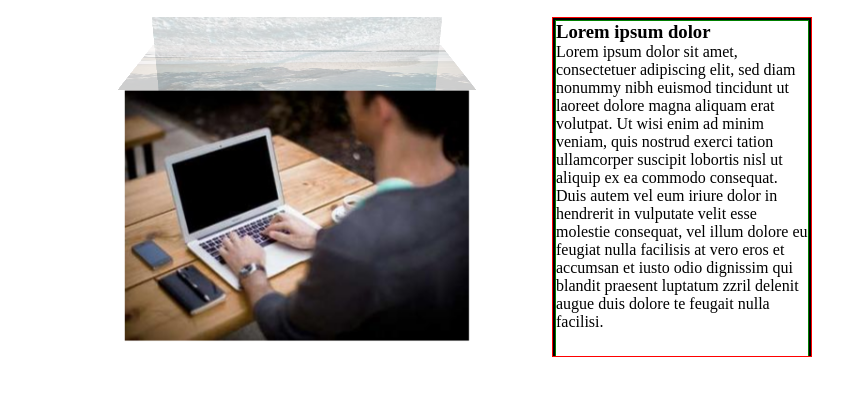
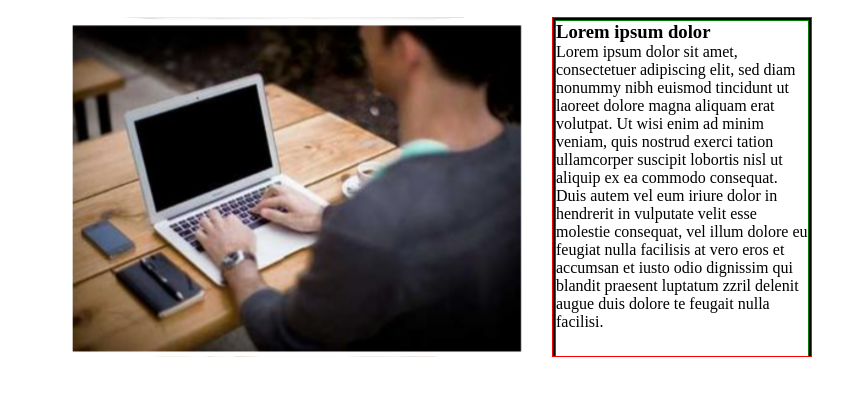
Before and after one commit to boskoa/gatsby-blog, a Gatsby site: page /roller in a window 1280 px wide. Shown: the part 165-560 px from the top of the page, without its empty margins (208-1071 px from the left). Built offline with nearby package versions, Linux system fonts and the light colour scheme; Gatsby itself is replaced by a stand-in of ours.

Commit message:
Finishing Roller

```diff
--- a/src/pages/roller.js
+++ b/src/pages/roller.js
@@ -7,7 +7,6 @@ import { useRef } from "react";
 import { graphql } from "gatsby";
 import { GatsbyImage, getImage } from "gatsby-plugin-image";
 
-const LENGTH = 130;
 const IMGWIDTH = 300;
 const IMGHEIGHT = 170;
 
@@ -28,7 +27,7 @@ const StyledRoller = styled.div`
   flex: 2;
   min-width: 320px;
   min-height: ${IMGHEIGHT}px;
-  perspective: 1000px;
+  perspective: ${({ $length }) => $length * 3}px;
   perspective-origin: center;
   overflow: hidden;
 `;
@@ -41,7 +40,7 @@ const StyledDot = styled.div`
 `;
 
 const StyledTentacle = styled.div`
-  width: ${LENGTH}px;
+  width: ${({ $length }) => $length}px;
   position: absolute;
   left: 0;
   transform-origin: 0%;
@@ -52,6 +51,9 @@ const StyledTentacle = styled.div`
 
 const StyledImage = styled.div`
   position: absolute;
+  display: flex;
+  justify-content: center;
+  align-items: center;
   right: -${IMGWIDTH / 2}px;
   top: -${IMGHEIGHT / 2}px;
   width: ${IMGWIDTH}px;
@@ -88,14 +90,19 @@ function Roller({ data }) {
   const { nodes } = data.allMarkdownRemark;
   const rollerRef = useRef(null);
   const { degGap, steps, current } = useRoller(nodes.length, rollerRef);
+  let length = 10 + (nodes.length - 1) * 38;
 
   return (
     <Layout pageTitle="Slider">
       <StyledMainContainer>
-        <StyledRoller ref={rollerRef}>
+        <StyledRoller ref={rollerRef} $length={length}>
           <StyledDot $current={`${current * degGap}deg`}>
             {nodes.map((n, id) => (
-              <StyledTentacle key={id} $zDeg={`-${steps[id]}deg`}>
+              <StyledTentacle
+                key={id}
+                $zDeg={`-${steps[id]}deg`}
+                $length={length}
+              >
                 <StyledImage $focus={current === id ? 1 : 0.2}>
                   <GatsbyImage
                     image={getImage(n.frontmatter.image)}
@@ -104,35 +111,6 @@ function Roller({ data }) {
                 </StyledImage>
               </StyledTentacle>
             ))}
-            {/*}
-            <StyledTentacle $zDeg={`${steps[0]}de0`}>
-              <StyledImage $focus={current === 0 ? 1 : 0.2}>
-                <img
-                  width={IMGWIDTH}
-                  src={`https://picsum.photos/id/1/${IMGWIDTH}`}
-                  alt="first"
-                />
-              </StyledImage>
-            </StyledTentacle>
-            <StyledTentacle $zDeg={`-${steps[1]}deg`}>
-              <StyledImage $focus={current === 1 ? 1 : 0.2}>
-                <img
-                  width={IMGWIDTH}
-                  src={`https://picsum.photos/id/45/${IMGWIDTH}`}
-                  alt="scond"
-                />
-              </StyledImage>
-            </StyledTentacle>
-            <StyledTentacle $zDeg={`-${steps[2]}deg`}>
-              <StyledImage $focus={current === 2 ? 1 : 0.2}>
-                <img
-                  width={IMGWIDTH}
-                  src={`https://picsum.photos/id/112/${IMGWIDTH}`}
-                  alt="third"
-                />
-              </StyledImage>
-            </StyledTentacle>
-            */}
           </StyledDot>
         </StyledRoller>
         <StyledDescription>
@@ -143,22 +121,6 @@ function Roller({ data }) {
                 dangerouslySetInnerHTML={{ __html: n.html }}
               />
             ))}
-            {/*
-            <StyledStep>
-              First <br />
-              First <br />
-              First <br />
-              First <br />
-              First <br />
-              First <br />
-              First <br />
-              First <br />
-              First <br />
-              First <br />
-              First <br />
-            </StyledStep>
-            <StyledStep>Second</StyledStep>
-          <StyledStep>Third</StyledStep>*/}
           </StyledSteps>
         </StyledDescription>
       </StyledMainContainer>
```
